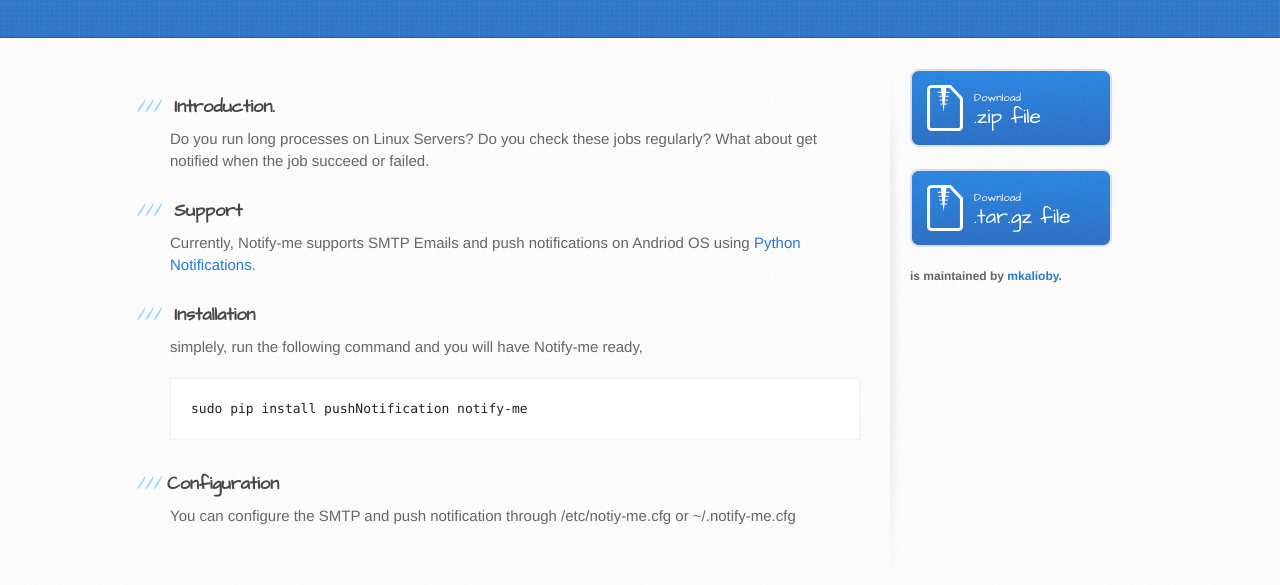
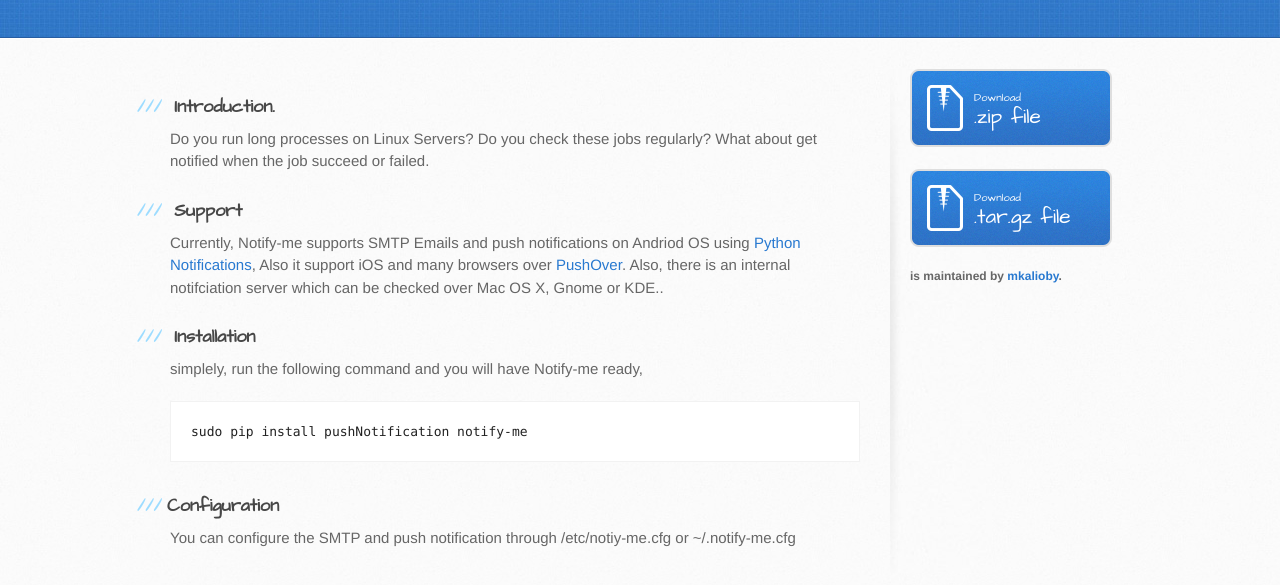
Before and after one commit to mkalioby/notify-me, a plain HTML site: page index.html in a window 1280 px wide. Shown: the part 197-782 px from the top of the page. Drawn offline with Linux system fonts and the light colour scheme.

Commit message:
Update index.html

```diff
--- a/index.html
+++ b/index.html
@@ -36,7 +36,7 @@
 <h3>
 <a id="designer-templates" class="anchor" href="#designer-templates" aria-hidden="true"><span class="octicon octicon-link"></span></a>Support</h3>
 
-<p>Currently, Notify-me supports SMTP Emails and push notifications on Andriod OS using <a href='https://github.com/mkalioby/Python_Notifications'>Python Notifications</a>.</p>
+<p>Currently, Notify-me supports SMTP Emails and push notifications on Andriod OS using <a href='https://github.com/mkalioby/Python_Notifications'>Python Notifications</a>, Also it support iOS and many browsers over <a href="http://pushver.net">PushOver</a>. Also, there is an internal notifciation server which can be checked over Mac OS X, Gnome or KDE..</p>
 
 <h3>
 <a id="designer-templates" class="anchor" href="#designer-templates" aria-hidden="true"><span class="octicon octicon-link"></span></a>Installation</h3>
```
